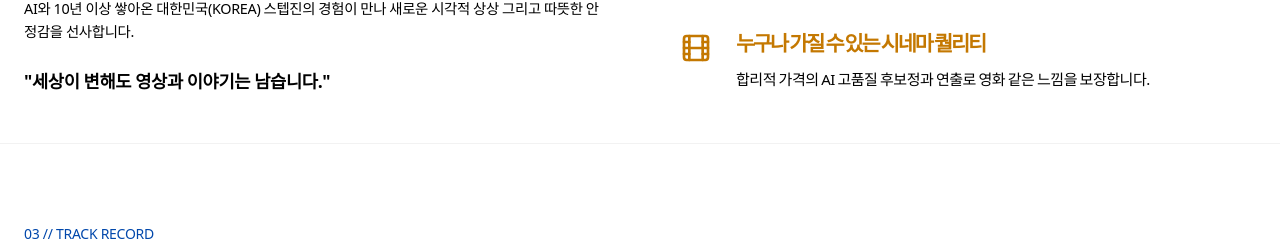
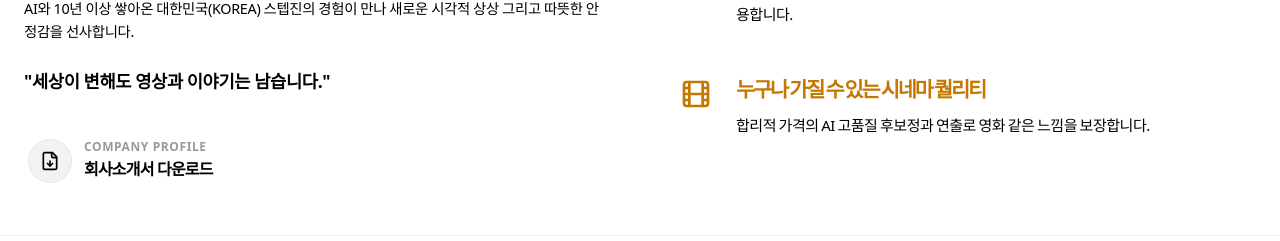
Before and after one commit to tigerkim0124/tigerking, a React (Vite) app: page / in a window 1280 px wide. Shown: the part 1792-2033 px from the top of the page. Built offline with nearby package versions, Linux system fonts and the light colour scheme; a web font is replaced by a local one.

Commit message:
feat: Add company profile download to About section
Adds a downloadable company profile link with a dedicated icon to the 'ABOUT' section, enhancing accessibility for potential clients. This change also includes minor SEO meta tag updates and a history log entry.

```diff
--- a/index.html
+++ b/index.html
@@ -3,14 +3,14 @@
   <head>
     <meta charset="UTF-8" />
     <meta name="viewport" content="width=device-width, initial-scale=1.0" />
-    <title>AIK CONTENTS | AI 영상제작 & 광고 프로덕션 - 고퀄리티 AI 영상의 기준</title>
-    <meta name="description" content="AIK CONTENTS는 전문 연출 노하우와 혁신적 AI 기술을 결합하여 프리미엄 AI 영상 제작, 광고, 홍보영상, 시네마틱 콘텐츠를 제안하는 전문 프로덕션입니다."/>
+    <title>AIK CONTENTS | AI 영상제작 & 광고 프로덕션 - 고퀄리티 영상의 기준</title>
+    <meta name="description" content="전문 연출 노하우와 혁신적인 AI 기술을 결합한 프리미엄 영상제작사"/>
     <meta name="keywords" content="AI영상제작, AI광고, 영상프로덕션, 광고제작사, 홍보영상제작, AI영상편집, 시네마틱AI" />
     <link rel="canonical" href="https://aikcontents.kr/" />
 
     <meta property="og:type" content="website" />
-    <meta property="og:title" content="AIK CONTENTS - AI로 더 넓어진 영상세상" />
-    <meta property="og:description" content="전문 연출 노하우와 혁신적인 AI 기술을 결합한 프리미엄 영상 제작사" />
+    <meta property="og:title" content="AIK CONTENTS | AI 영상제작 & 광고 프로덕션 - 고퀄리티 영상의 기준" />
+    <meta property="og:description" content="전문 연출 노하우와 혁신적인 AI 기술을 결합한 프리미엄 영상제작사" />
     <meta property="og:image" content="https://lh3.googleusercontent.com/d/1jD8BUIBu-rhvg_kPqt7Id_wWPuKmjpda" />
     <meta property="og:url" content="https://aikcontents.kr/" />
     <meta property="og:site_name" content="AIK CONTENTS" />
--- a/src/components/About.tsx
+++ b/src/components/About.tsx
@@ -1,5 +1,5 @@
 import { motion } from 'motion/react';
-import { History, Cpu, Film } from 'lucide-react';
+import { History, Cpu, Film, FileDown } from 'lucide-react';
 
 const strengths = [
   {
@@ -40,6 +40,23 @@ export default function About() {
               <br /><br />
               <span className="text-[1.1rem] font-bold text-black">"세상이 변해도 영상과 이야기는 남습니다."</span>
             </p>
+
+            <motion.a
+              href="https://drive.google.com/file/d/1gaHH-IXFsqvp1j9vFyjXJ10fxJ0LJ1PR/view?usp=drive_link"
+              target="_blank"
+              rel="noopener noreferrer"
+              className="inline-flex items-center gap-3 mt-10 p-1 group no-underline"
+              whileHover={{ x: 5 }}
+              transition={{ type: "spring", stiffness: 400, damping: 10 }}
+            >
+              <div className="w-11 h-11 rounded-full bg-black/5 flex items-center justify-center text-black group-hover:bg-brand group-hover:text-white transition-all duration-300 border border-black/5">
+                <FileDown size={20} />
+              </div>
+              <div className="flex flex-col">
+                <span className="text-[0.75rem] font-sans font-bold text-black/40 uppercase tracking-wider leading-none mb-1">Company Profile</span>
+                <span className="text-[1rem] font-sans font-bold text-black group-hover:text-brand transition-colors duration-300 tracking-tighter">회사소개서 다운로드</span>
+              </div>
+            </motion.a>
           </motion.div>
 
           <div className="grid gap-12">
```
Also changed, not shown: 1 other file (tests, documents, lock files or other folders).
